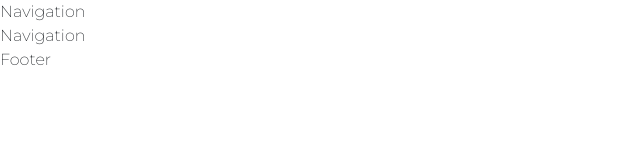
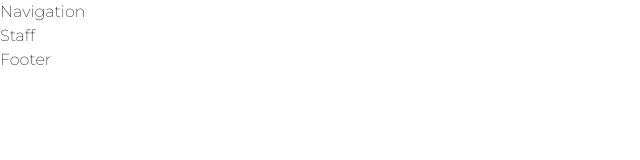
Before and after one commit to acm-ucr/hlg-website, a Next.js app: page /staff in a window 1280 px wide. Shown: the top 160 px of the page, without its empty margins (0-640 px from the left). Built offline with nearby package versions, Linux system fonts and the light colour scheme.

Commit message:
fix staff page

```diff
--- a/src/app/staff/page.js
+++ b/src/app/staff/page.js
@@ -1,7 +1,9 @@
-import Navigation from "@/components/Navigation";
+import React from 'react'
 
 const Staff = () => {
-  return <Navigation />;
-};
+  return (
+    <div>Staff</div>
+  )
+}
 
-export default Staff;
+export default Staff
```
